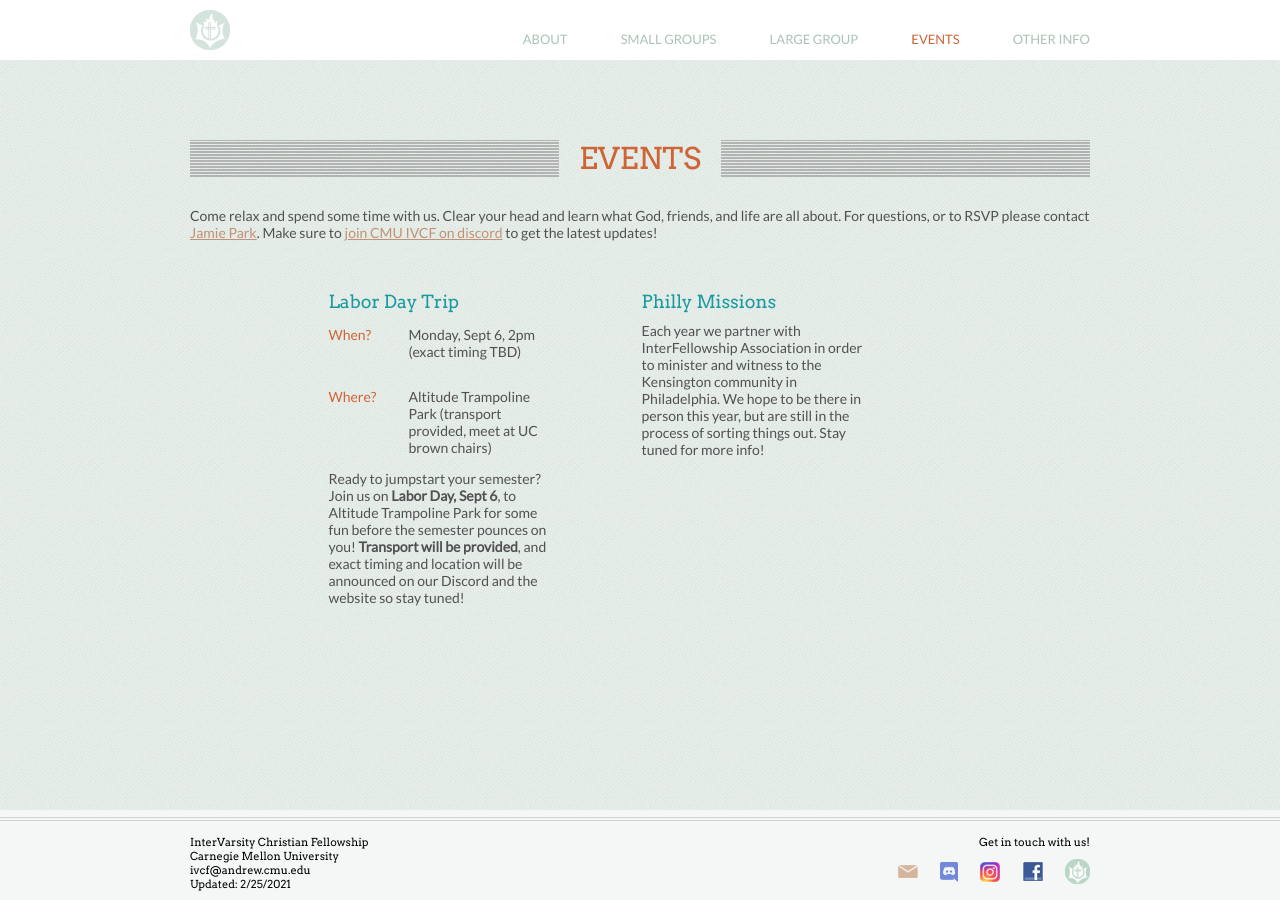
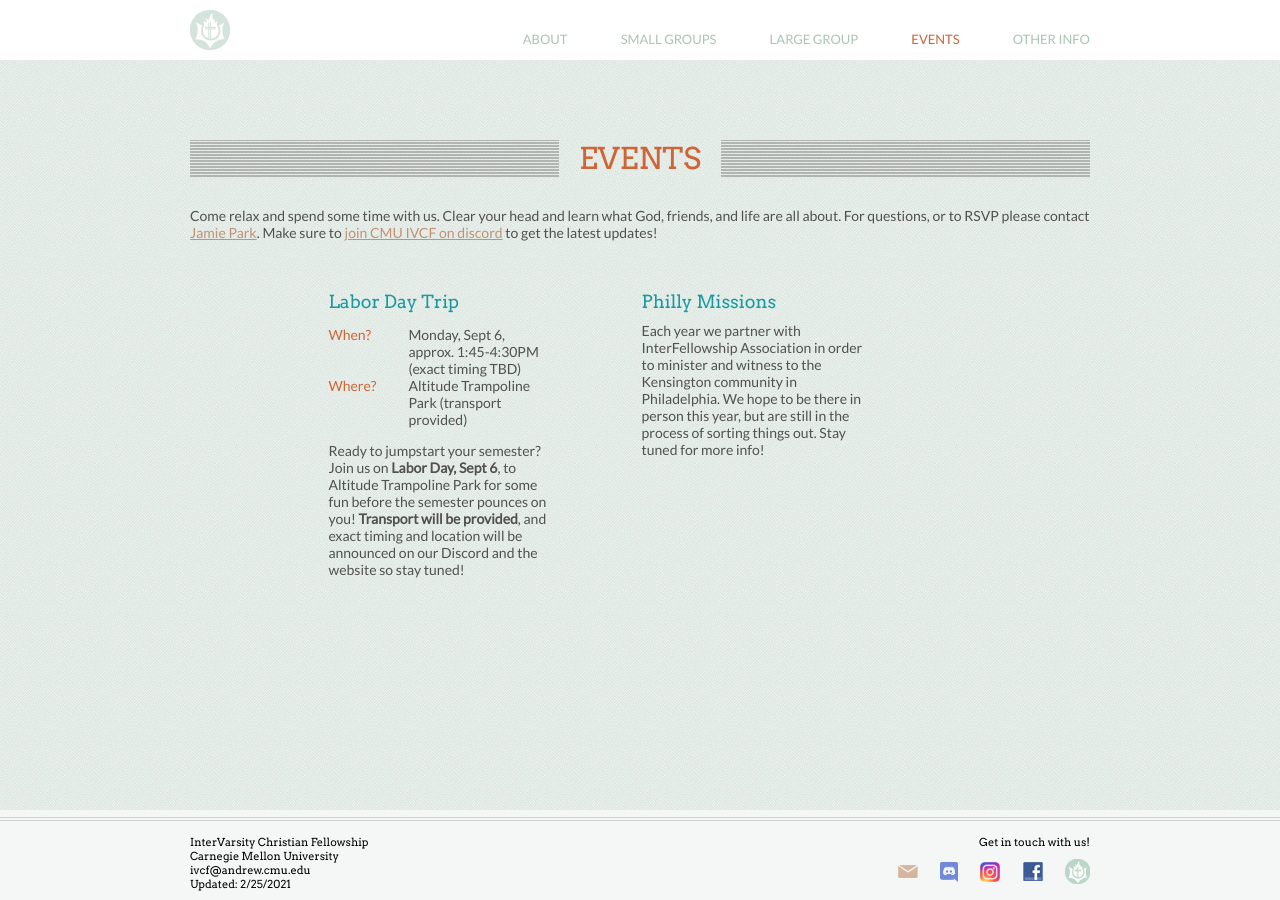
Before and after one commit to ivcf-cmu/ivcf-cmu.github.io, a Jekyll site: the page built from events.md, in a window 1280 px wide. Built offline with Jekyll 4.4.1, drawn with Linux system fonts in a browser that asks for light colours.

Commit message:
Update formatting

```diff
--- a/events.md
+++ b/events.md
@@ -28,10 +28,11 @@ Come relax and spend some time with us. Clear your head and learn what God, frie
 		<div class="tricolumn">
 			<h2>Labor Day Trip</h2>
 			<dl>
-				<dt>When?&nbsp;</dt><dd>Monday, Sept 6, 2pm (exact timing TBD)</dd>
-			</dl>
-			<dl>
-				<dt>Where?&nbsp;</dt><dd>Altitude Trampoline Park (transport provided, meet at UC brown chairs)</dd>
+				<dt>When?&nbsp;</dt>
+				<dd>Monday, Sept 6, approx. 1:45-4:30PM (exact timing TBD)</dd>
+
+				<dt>Where?&nbsp;</dt>
+				<dd>Altitude Trampoline Park (transport provided)</dd>
 			</dl>
 			<p>
 				Ready to jumpstart your semester? Join us on <b>Labor Day, Sept 6</b>, to Altitude Trampoline Park for some fun before the semester pounces on you! <b>Transport will be provided</b>, and exact timing and location will be announced on our Discord and the website so stay tuned!
```
